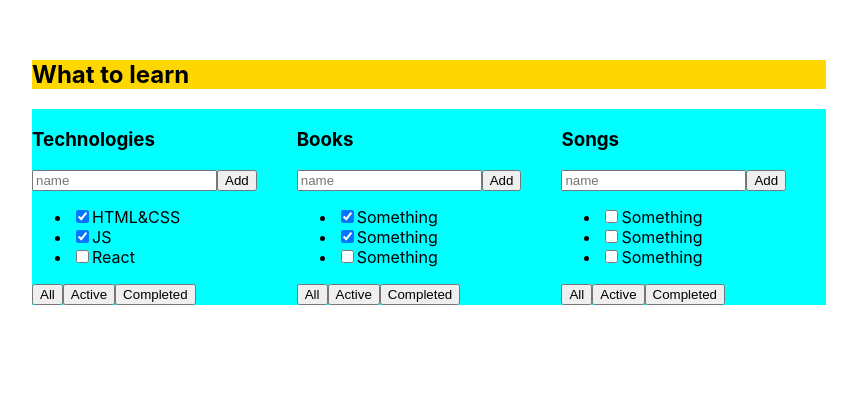
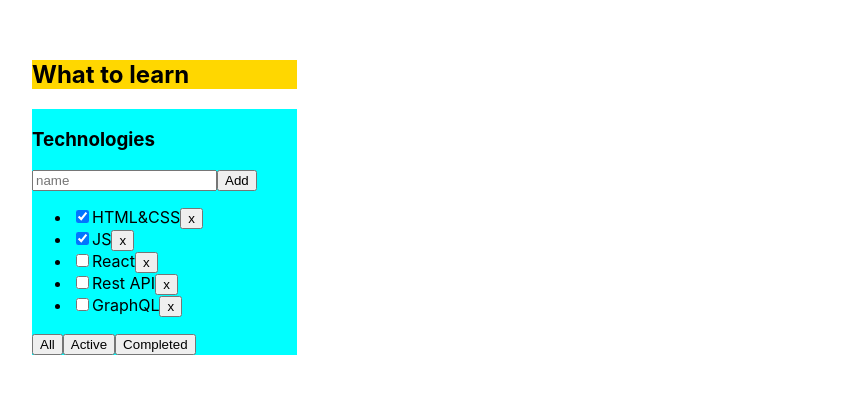
Before and after one commit to SiKirillo/todolist-typescript, a React (Create React App) app: page / in a window 1280 px wide. Shown: the top 394 px of the page, without its empty margins (8-865 px from the left). Built offline with nearby package versions, Linux system fonts and the light colour scheme.

Commit message:
#3 Several new functions
* Data is stored  in local state
* Added new functions (deleteTask, changeFilter)
- lesson 2 -

```diff
--- a/src/App.tsx
+++ b/src/App.tsx
@@ -1,26 +1,39 @@
-import React from 'react';
+import React, {useState} from 'react';
 import './App.css';
 import Todolist from "./todolist/Todolist";
 
+export type FilterValuesType = "all" | "active" | "completed";
+
 function App() {
 
-    const task1 = [
+    let [tasks, setTasks] = useState([
         {id: 0, title: "HTML&CSS", isDone: true},
         {id: 1, title: "JS", isDone: true},
-        {id: 2, title: "React", isDone: false}
-    ]
+        {id: 2, title: "React", isDone: false},
+        {id: 3, title: "Rest API", isDone: false},
+        {id: 4, title: "GraphQL", isDone: false}
+    ]);
 
-    const task2 = [
-        {id: 0, title: "Something", isDone: true},
-        {id: 1, title: "Something", isDone: true},
-        {id: 2, title: "Something", isDone: false}
-    ]
+    let [filter, setFilter] = useState<FilterValuesType>("all");
 
-    const task3 = [
-        {id: 0, title: "Something", isDone: false},
-        {id: 1, title: "Something", isDone: false},
-        {id: 2, title: "Something", isDone: false}
-    ]
+    let tasksForTodolist = tasks;
+
+    if (filter === "active") {
+        tasksForTodolist = tasks.filter(t => !t.isDone);
+    }
+
+    if (filter === "completed") {
+        tasksForTodolist = tasks.filter(t => t.isDone);
+    }
+
+    function changeFilter(value: FilterValuesType) {
+        setFilter(value);
+    }
+
+    function deleteTask(id: number) {
+        let filteredTasks = tasks.filter(t => t.id !== id)
+        setTasks(filteredTasks);
+    }
 
     return (
         <div className="App">
@@ -30,11 +43,9 @@
                 </div>
                 <div className="todolist__items">
                     <Todolist title="Technologies"
-                              tasks={task1}/>
-                    <Todolist title="Books"
-                              tasks={task2}/>
-                    <Todolist title="Songs"
-                              tasks={task3}/>
+                              tasks={tasksForTodolist}
+                              deleteTask={deleteTask}
+                              changeFilter={changeFilter}/>
                 </div>
             </div>
         </div>
--- a/src/todolist/Todolist.tsx
+++ b/src/todolist/Todolist.tsx
@@ -1,9 +1,12 @@
 import React from "react";
 import style from "./Todolist.module.css";
+import {FilterValuesType} from "../App";
 
 type PropsType = {
-    title: string
-    tasks: Array<TaskType>
+    title: string,
+    tasks: Array<TaskType>,
+    deleteTask: (taskId: number) => void,
+    changeFilter: (value: FilterValuesType) => void
 }
 
 type TaskType = {
@@ -21,23 +24,19 @@
                 <button>Add</button>
             </div>
             <ul>
-                <li>
-                    <input type="checkbox" checked={props.tasks[0].isDone}/>
-                    <span>{props.tasks[0].title}</span>
-                </li>
-                <li>
-                    <input type="checkbox" checked={props.tasks[1].isDone}/>
-                    <span>{props.tasks[1].title}</span>
-                </li>
-                <li>
-                    <input type="checkbox" checked={props.tasks[2].isDone}/>
-                    <span>{props.tasks[2].title}</span>
-                </li>
+                {props.tasks.map(t => <li key={t.id}>
+                    <input type="checkbox" checked={t.isDone}/>
+                    <span>{t.title}</span>
+                    <button onClick={() => {
+                        props.deleteTask(t.id)
+                    }}>x
+                    </button>
+                </li>)}
             </ul>
             <div>
-                <button>All</button>
-                <button>Active</button>
-                <button>Completed</button>
+                <button onClick={() => props.changeFilter("all")}>All</button>
+                <button onClick={() => props.changeFilter("active")}>Active</button>
+                <button onClick={() => props.changeFilter("completed")}>Completed</button>
             </div>
         </div>
     );
```
